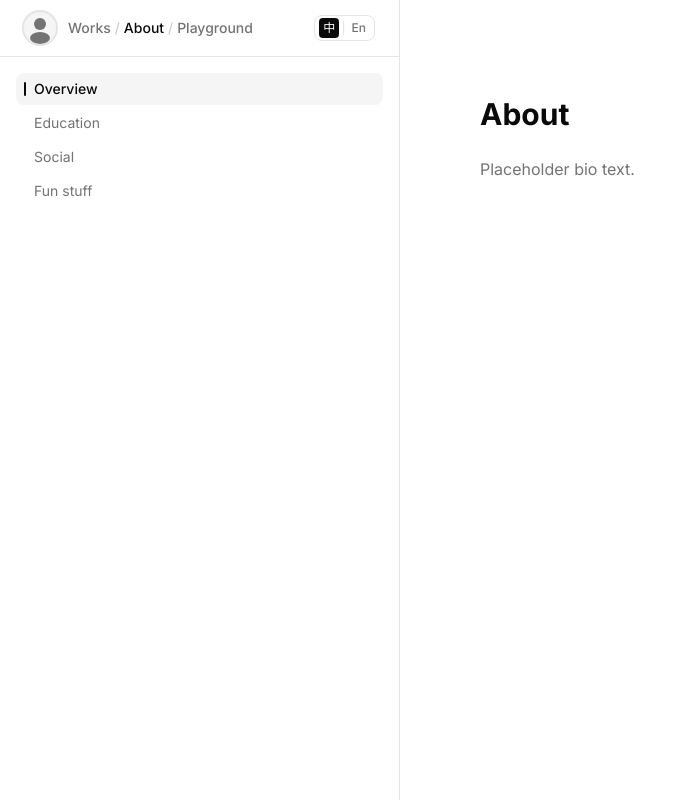
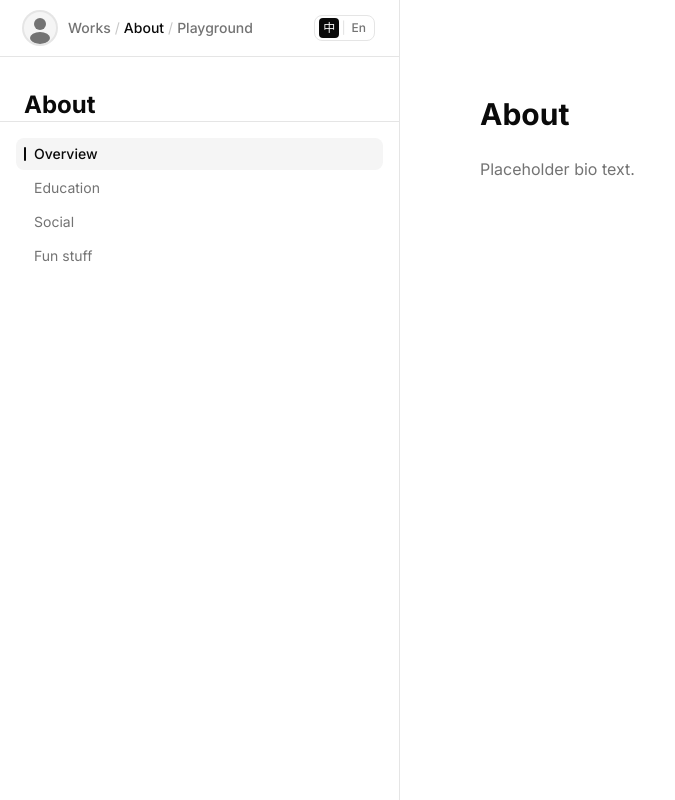
Before and after one commit to Hazelintw/Hazelintw-hazelshih_product_designer-portfolio, a Next.js app: page /about in a window 1280 px wide. Shown: the whole page, without its empty margins (0-675 px from the left). Built offline with nearby package versions, Linux system fonts and the light colour scheme.

Commit message:
feat: update TopNav with new link order and responsive lang toggle

```diff
--- a/app/(main)/about/page.js
+++ b/app/(main)/about/page.js
@@ -10,7 +10,7 @@ const ABOUT_LINKS = [
 export default function AboutPage() {
   return (
     <section className="max-w-3xl mx-auto px-6 py-24">
-      <SetPanelLinks links={ABOUT_LINKS} />
+      <SetPanelLinks links={ABOUT_LINKS} title="About" />
       <h1 className="text-3xl font-bold mb-6">About</h1>
       <p className="text-muted-foreground leading-relaxed">
         {/* TODO: fill in bio */}
--- a/app/(main)/project/[slug]/page.js
+++ b/app/(main)/project/[slug]/page.js
@@ -33,7 +33,7 @@ export default async function ProjectPage({ params }) {
 
   return (
     <>
-      <SetPanelLinks links={PROJECT_LINKS} />
+      <SetPanelLinks links={PROJECT_LINKS} title={p.productName} />
 
       {/* ════════════════════════════════════════════
           1. HeroSection
--- a/app/(main)/works/page.js
+++ b/app/(main)/works/page.js
@@ -65,7 +65,7 @@ export default function WorksPage() {
 
   return (
     <section className="px-6 py-10">
-      <SetPanelLinks showHero showFooter />
+      <SetPanelLinks title="Works" showHero showFooter />
 
       <h1 className="text-2xl font-bold mb-6">Work</h1>
 
--- a/components/LeftPanel.jsx
+++ b/components/LeftPanel.jsx
@@ -34,7 +34,7 @@ export default function LeftPanel({ showHero, showFooter, className }) {
   const pathname = usePathname()
   const isHome = pathname === "/"
 
-  const { links, showHero: ctxShowHero, showFooter: ctxShowFooter } = useLeftPanelLinks()
+  const { links, title: ctxTitle, showHero: ctxShowHero, showFooter: ctxShowFooter } = useLeftPanelLinks()
 
   // 優先順序：props → context → pathname fallback
   const _showHero   = showHero   ?? ctxShowHero   ?? isHome
@@ -166,10 +166,18 @@ export default function LeftPanel({ showHero, showFooter, className }) {
 
       </div>
 
-      {/* ── 2. Hero（只在 Homepage 顯示）──────────────── */}
+      {/* ── 2. Title + Hero ───────────────────────────── */}
+      {(ctxTitle || _showHero) && <Separator />}
+
+      {/* Title（有傳入時顯示） */}
+      {ctxTitle && (
+        <div className="px-6 pt-8 pb-0">
+          <h1 className="text-2xl font-bold">{ctxTitle}</h1>
+        </div>
+      )}
+
       {_showHero && (
         <>
-          <Separator />
           <div className="px-6 py-8 flex flex-col gap-4">
             <h1 className="text-xl font-bold leading-snug">
               Hi, I'm [Name] — a Product Designer crafting thoughtful digital experiences.
--- a/components/TopNav.jsx
+++ b/components/TopNav.jsx
@@ -6,10 +6,9 @@ import { useState } from "react"
 import { cn } from "@/lib/utils"
 
 const NAV_LINKS = [
+  { href: "/about",      label: "About"      },
   { href: "/works",      label: "Works"      },
-  { href: "/about",      label: "About"      },
   { href: "/playground", label: "Playground" },
-  { href: "/resume",     label: "Resume"     },
 ]
 
 export default function TopNav() {
@@ -22,10 +21,10 @@ export default function TopNav() {
 
   return (
     <header className="sticky top-0 z-50 flex justify-center px-6 pt-4 pb-2">
-      {/* fit-content 卡片：inline-flex 讓寬度 hug content，mx-auto 置中 */}
       <div className="inline-flex mx-auto items-center gap-3 bg-background rounded-2xl shadow-md border px-4 h-12">
 
-        {/* 左側：頭像 Logo */}
+        {/* 左側：頭像 + 導覽連結群組 */}
+        <div className="flex items-center gap-3">
           <Link href="/" className="shrink-0">
             <span className="flex size-8 rounded-full bg-muted items-center justify-center overflow-hidden ring-2 ring-border">
               <svg viewBox="0 0 32 32" className="size-full text-muted-foreground" fill="currentColor">
@@ -35,23 +34,28 @@ export default function TopNav() {
             </span>
           </Link>
 
-        {/* 中間：導覽連結 */}
-        <nav className="flex items-center gap-0.5">
-          {NAV_LINKS.map(({ href, label }) => (
+          {/* 導覽連結（斜槓分隔） */}
+          <nav className="flex items-center gap-1 text-sm">
+            {NAV_LINKS.map(({ href, label }, i) => (
+              <span key={href} className="flex items-center gap-1">
+                {i > 0 && (
+                  <span className="text-muted-foreground/40 select-none">/</span>
+                )}
                 <Link
-              key={href}
                   href={href}
                   className={cn(
-                "rounded-md px-3 py-1.5 text-sm font-medium transition-colors whitespace-nowrap",
+                    "font-medium transition-colors whitespace-nowrap",
                     isNavActive(href)
                       ? "text-foreground"
-                  : "text-muted-foreground hover:text-foreground hover:bg-muted"
+                      : "text-muted-foreground hover:text-foreground"
                   )}
                 >
                   {label}
                 </Link>
+              </span>
             ))}
           </nav>
+        </div>
 
         {/* 右側：中 / En 切換（xl 以上才顯示） */}
         <div className="hidden xl:flex items-center gap-1 rounded-md border px-1 py-0.5 text-xs font-medium">
--- a/lib/left-panel-context.js
+++ b/lib/left-panel-context.js
@@ -4,23 +4,26 @@ import { createContext, useContext, useState, useEffect } from "react"
 
 /* ── Context ─────────────────────────────────────────── */
 const LeftPanelContext = createContext({
-  links:        [],
-  setLinks:     () => {},
-  showHero:     null,   // null = defer to LeftPanel's own logic (pathname check)
-  setShowHero:  () => {},
-  showFooter:   null,
+  links:         [],
+  setLinks:      () => {},
+  title:         null,
+  setTitle:      () => {},
+  showHero:      null,
+  setShowHero:   () => {},
+  showFooter:    null,
   setShowFooter: () => {},
 })
 
 /* ── Provider（放在 root layout）────────────────────── */
 export function LeftPanelProvider({ children }) {
   const [links,      setLinks]      = useState([])
+  const [title,      setTitle]      = useState(null)
   const [showHero,   setShowHero]   = useState(null)
   const [showFooter, setShowFooter] = useState(null)
 
   return (
     <LeftPanelContext.Provider
-      value={{ links, setLinks, showHero, setShowHero, showFooter, setShowFooter }}
+      value={{ links, setLinks, title, setTitle, showHero, setShowHero, showFooter, setShowFooter }}
     >
       {children}
     </LeftPanelContext.Provider>
@@ -36,20 +39,23 @@ export function useLeftPanelLinks() {
  * SetPanelLinks — 各頁面放這個元件來注入 anchor links 及面板設定
  *
  * Props:
- *  - links      { id, label }[]   anchor 連結清單（預設空陣列）
- *  - showHero   boolean | undefined  true/false 覆寫 Hero 顯示；未傳時由 LeftPanel 自行判斷
- *  - showFooter boolean | undefined  同上
+ *  - links      { id, label }[]    anchor 連結清單（預設空陣列）
+ *  - title      string | undefined 顯示在 Hero 上方的頁面標題
+ *  - showHero   boolean | undefined
+ *  - showFooter boolean | undefined
  */
-export function SetPanelLinks({ links = [], showHero, showFooter }) {
-  const { setLinks, setShowHero, setShowFooter } = useContext(LeftPanelContext)
+export function SetPanelLinks({ links = [], title, showHero, showFooter }) {
+  const { setLinks, setTitle, setShowHero, setShowFooter } = useContext(LeftPanelContext)
 
   useEffect(() => {
     setLinks(links)
+    if (title      !== undefined) setTitle(title)
     if (showHero   !== undefined) setShowHero(showHero)
     if (showFooter !== undefined) setShowFooter(showFooter)
 
     return () => {
       setLinks([])
+      setTitle(null)
       setShowHero(null)
       setShowFooter(null)
     }
```
Lines whose indentation alone changed are shown as unchanged.
